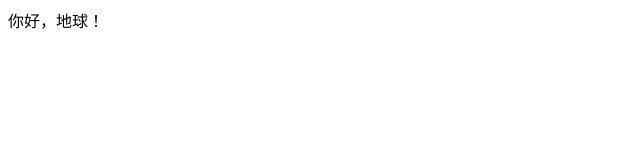
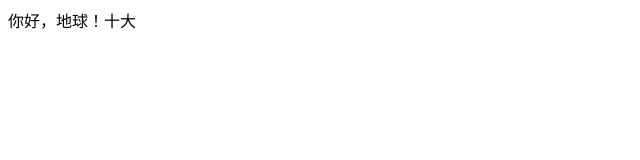
Before and after one commit to wenhao1994/190228git3, a plain HTML site: page index.html in a window 1280 px wide. Shown: the full height of the page, 0-640 px from the left. Drawn offline with Linux system fonts and the light colour scheme.

Commit message:
添加十大

```diff
--- a/index.html
+++ b/index.html
@@ -5,6 +5,6 @@
     <title>Title</title>
 </head>
 <body>
-    你好，地球！
+    你好，地球！十大
 </body>
 </html>
```
